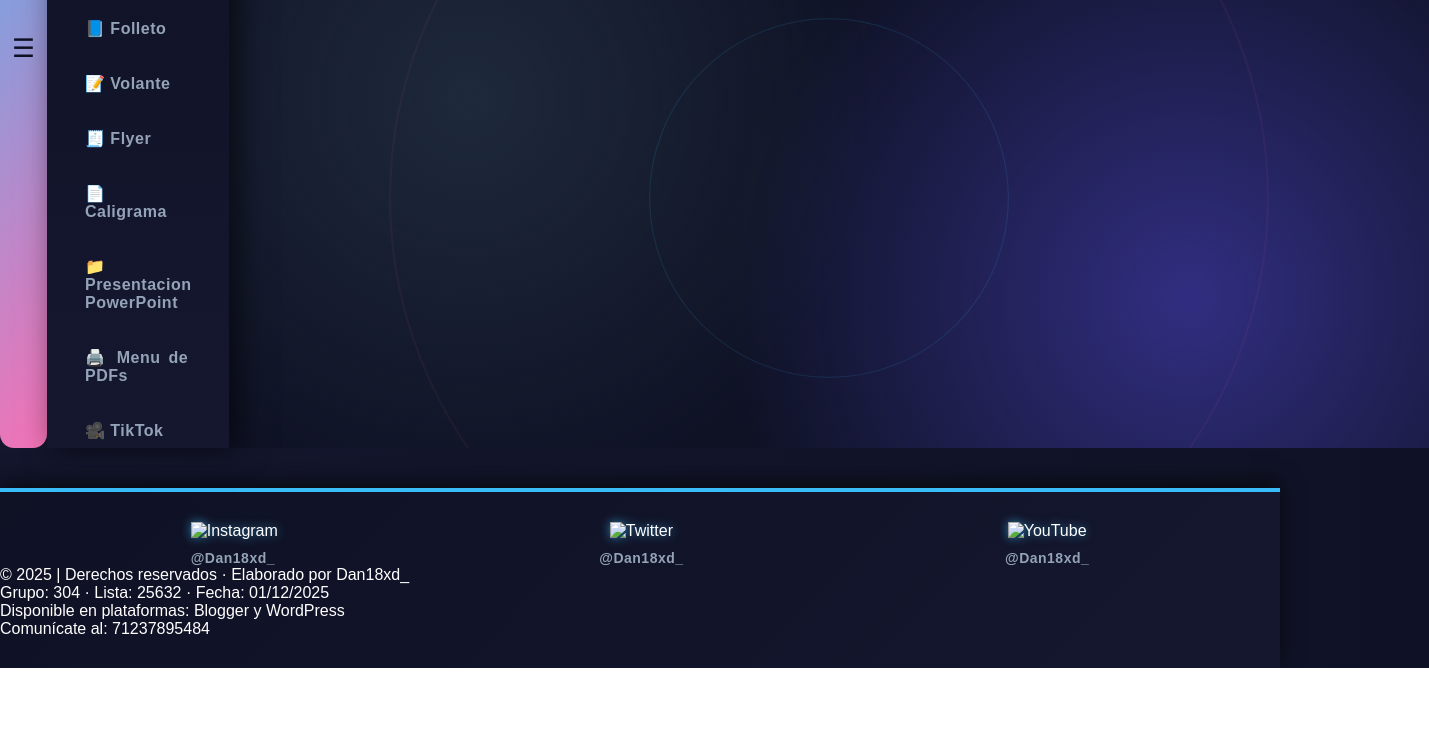
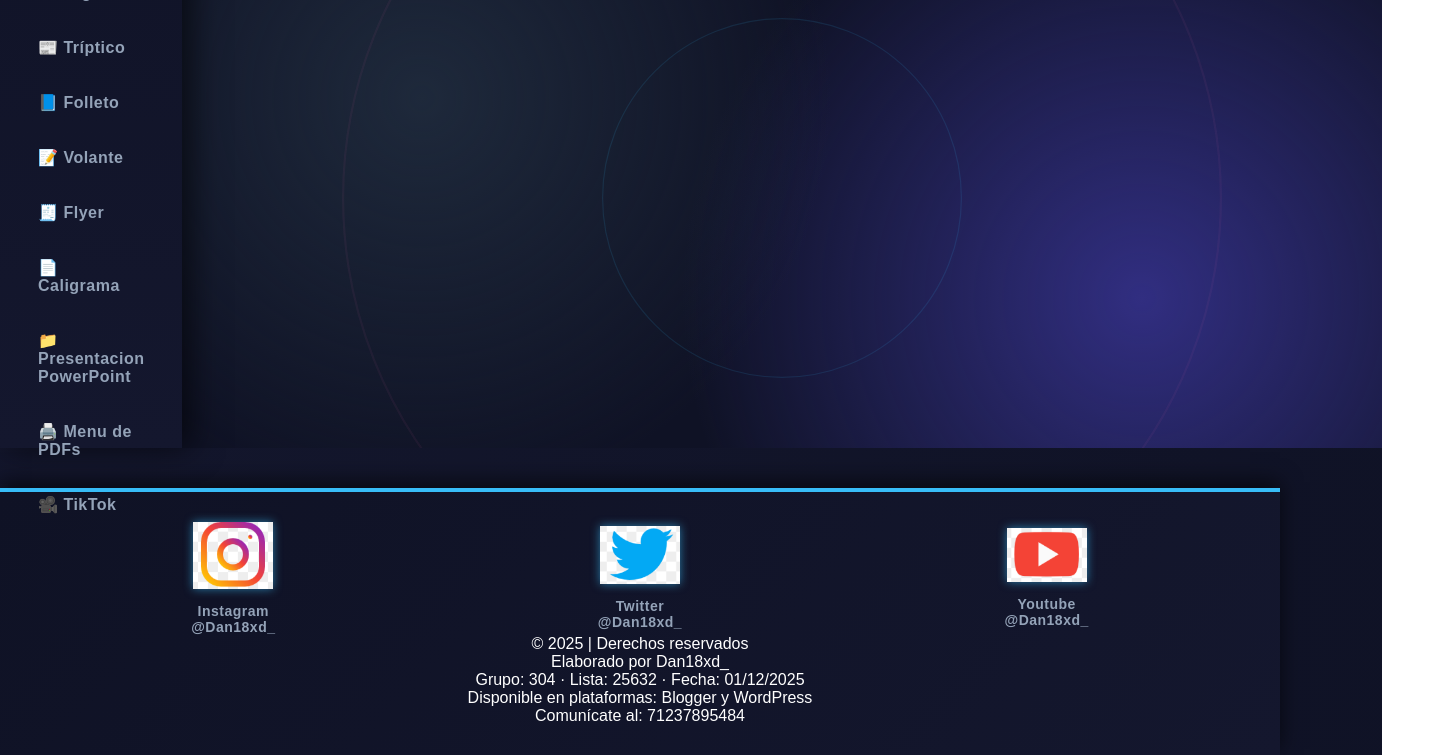
Before and after one commit to Dan18xd/Vive-Feliz-Sin-Drogas, a plain HTML site: page index.html in a window 1280 px wide. Shown: the part 352-1107 px from the top of the page, 1429 px wide, since content can reach past the window. Before the commit the page ends 1020 px from the top, so only its background shows below. Drawn offline with Linux system fonts and the light colour scheme.

Commit message:
index.html

```diff
--- a/index.html
+++ b/index.html
@@ -2,6 +2,7 @@
 <html lang="es">
 <head>
 <meta charset="UTF-8">
+<meta name="viewport" content="width=device-width, initial-scale=1.0">
 <title>El consumo de drogas en la sociedad actual</title>
 <link rel="stylesheet" href="style2.css">
 <style>
@@ -60,11 +61,6 @@
     color: var(--bg);
     box-shadow: 0 0 12px var(--secondary);
 }
-
-/* 🔹 Justificar todo el texto */
-body, p, h1, h2, h3, h4, h5, h6, .footer-info, .footer-box p {
-    text-align: justify;
-}
 </style>
 </head>
 
@@ -72,11 +68,11 @@
 
 <div class="container">
 
-    <!-- Botón SIEMPRE visible -->
-    <button class="toggle-menu">☰</button>
+
 
     <!-- MENÚ LATERAL -->
     <nav class="sidebar">
+        <button class="toggle-menu">☰</button>
         <ul>
             <li><a href="inicio.html" target="contentFrame" id="link-inicio">🏠 Inicio</a></li>
             <li><a href="Proyecto productivo.html" target="contentFrame">📈 Proyecto productivo</a></li>
@@ -113,6 +109,8 @@
         </nav>
     </div>
 </header>
+
+
 
         <!-- ENCABEZADO 1 -->
         <header class="animated-header" id="header1">
@@ -155,26 +153,30 @@
 });
 </script>
 
+<!-- PIE DE PÁGINA -->
 <footer class="animated-footer">
     <div class="footer-social">
         <div class="footer-box">
-      <img src="instagram.png" alt="Instagram">
-      <p>@Dan18xd_</p>
+            <img src="Captura de pantalla 2025-11-25 123615.png" alt="Instagram Logo">
+            <p>Instagram<br>@Dan18xd_</p>
         </div>
         <div class="footer-box">
-      <img src="twitter.png" alt="Twitter">
-      <p>@Dan18xd_</p>
+            <img src="Captura de pantalla 2025-11-25 123621.png" alt="Twitter Logo">
+            <p>Twitter<br>@Dan18xd_</p>
         </div>
         <div class="footer-box">
-      <img src="youtube.png" alt="YouTube">
-      <p>@Dan18xd_</p>
+            <img src="Captura de pantalla 2025-11-25 123625.png" alt="YouTube Logo">
+            <p>Youtube<br>@Dan18xd_</p>
         </div>
     </div>
-
     <div class="footer-info">
-    © 2025 | Derechos reservados · Elaborado por Dan18xd_
-    <br>Grupo: 304 · Lista: 25632 · Fecha: 01/12/2025
-    <br>Disponible en plataformas: Blogger y WordPress
-    <br>Comunícate al: 71237895484
+        <p>© 2025 | Derechos reservados</p>
+        <p>Elaborado por Dan18xd_</p>
+        <p>Grupo: 304 · Lista: 25632 · Fecha: 01/12/2025</p>
+        <p>Disponible en plataformas: Blogger y WordPress</p>
+        <p>Comunícate al: 71237895484</p>
     </div>
 </footer>
+
+</body>
+</html>
```
Lines whose indentation alone changed are shown as unchanged.
